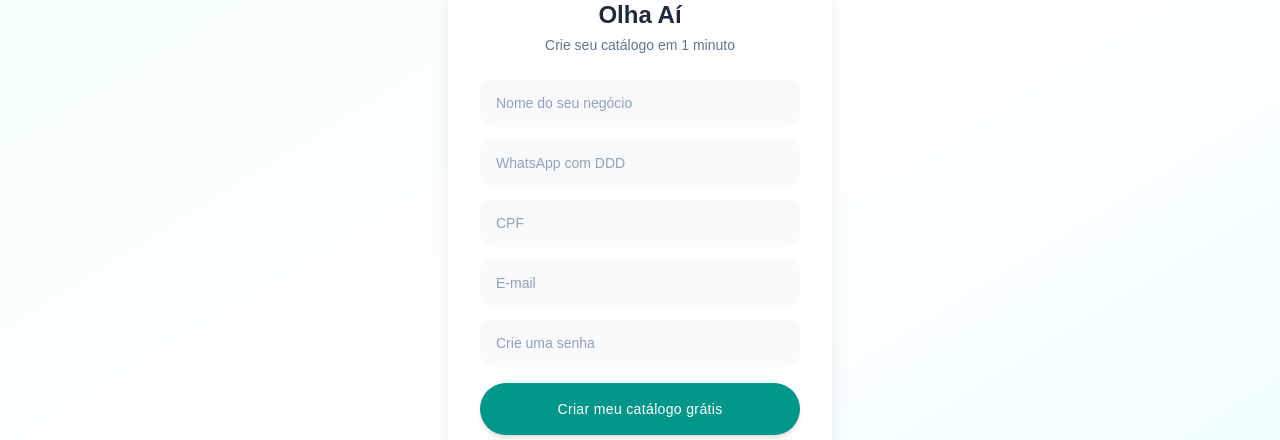
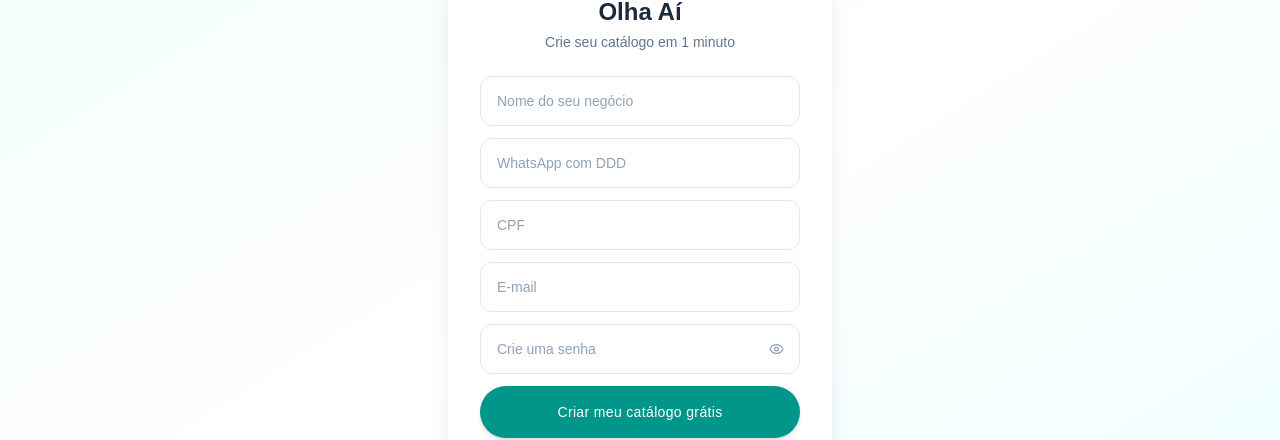
Before and after one commit to idsystems17/olha-ai, a Next.js app: page /cadastro in a window 1280 px wide. Shown: the part 165-605 px from the top of the page. Built offline with nearby package versions, Linux system fonts and the light colour scheme.

Commit message:
Aplica contraste de campos e toggle de senha no cadastro
Mesmo ajuste feito no login: campos com fundo branco e borda em
vez de cinza claro, e ícone de olho no campo de senha.

```diff
--- a/src/app/(auth)/cadastro/page.tsx
+++ b/src/app/(auth)/cadastro/page.tsx
@@ -6,7 +6,7 @@ import { useState } from 'react'
 import { useRouter } from 'next/navigation'
 import Link from 'next/link'
 import { createClient } from '@/lib/supabase/client'
-import { Loader2 } from 'lucide-react'
+import { Loader2, Eye, EyeOff } from 'lucide-react'
 
 function formatarCpf(valor: string): string {
   const digitos = valor.replace(/\D/g, '').slice(0, 11)
@@ -31,6 +31,7 @@ export default function CadastroPage() {
   const [cpf, setCpf] = useState('')
   const [email, setEmail] = useState('')
   const [senha, setSenha] = useState('')
+  const [mostrarSenha, setMostrarSenha] = useState(false)
   const [loading, setLoading] = useState(false)
   const [erro, setErro] = useState('')
 
@@ -85,7 +86,7 @@ export default function CadastroPage() {
             onChange={(e) => setNomeNegocio(e.target.value)}
             required
             maxLength={120}
-            className="w-full bg-slate-50 rounded-xl py-3.5 px-4 text-sm text-slate-700 placeholder:text-slate-400 outline-none focus:ring-2 focus:ring-teal-300 transition-all"
+            className="w-full bg-white border border-slate-200 rounded-xl py-3.5 px-4 text-sm text-slate-700 placeholder:text-slate-400 outline-none focus:ring-2 focus:ring-teal-300 transition-all"
           />
           <input
             type="tel"
@@ -93,7 +94,7 @@ export default function CadastroPage() {
             value={whatsapp}
             onChange={(e) => setWhatsapp(formatarWhatsapp(e.target.value))}
             required
-            className="w-full bg-slate-50 rounded-xl py-3.5 px-4 text-sm text-slate-700 placeholder:text-slate-400 outline-none focus:ring-2 focus:ring-teal-300 transition-all"
+            className="w-full bg-white border border-slate-200 rounded-xl py-3.5 px-4 text-sm text-slate-700 placeholder:text-slate-400 outline-none focus:ring-2 focus:ring-teal-300 transition-all"
           />
           <input
             type="text"
@@ -102,7 +103,7 @@ export default function CadastroPage() {
             onChange={(e) => setCpf(formatarCpf(e.target.value))}
             required
             inputMode="numeric"
-            className="w-full bg-slate-50 rounded-xl py-3.5 px-4 text-sm text-slate-700 placeholder:text-slate-400 outline-none focus:ring-2 focus:ring-teal-300 transition-all"
+            className="w-full bg-white border border-slate-200 rounded-xl py-3.5 px-4 text-sm text-slate-700 placeholder:text-slate-400 outline-none focus:ring-2 focus:ring-teal-300 transition-all"
           />
           <input
             type="email"
@@ -111,18 +112,28 @@ export default function CadastroPage() {
             onChange={(e) => setEmail(e.target.value)}
             required
             autoComplete="email"
-            className="w-full bg-slate-50 rounded-xl py-3.5 px-4 text-sm text-slate-700 placeholder:text-slate-400 outline-none focus:ring-2 focus:ring-teal-300 transition-all"
+            className="w-full bg-white border border-slate-200 rounded-xl py-3.5 px-4 text-sm text-slate-700 placeholder:text-slate-400 outline-none focus:ring-2 focus:ring-teal-300 transition-all"
           />
+          <div className="relative">
             <input
-            type="password"
+              type={mostrarSenha ? 'text' : 'password'}
               placeholder="Crie uma senha"
               value={senha}
               onChange={(e) => setSenha(e.target.value)}
               required
               minLength={8}
               autoComplete="new-password"
-            className="w-full bg-slate-50 rounded-xl py-3.5 px-4 text-sm text-slate-700 placeholder:text-slate-400 outline-none focus:ring-2 focus:ring-teal-300 transition-all"
+              className="w-full bg-white border border-slate-200 rounded-xl py-3.5 px-4 pr-11 text-sm text-slate-700 placeholder:text-slate-400 outline-none focus:ring-2 focus:ring-teal-300 transition-all"
             />
+            <button
+              type="button"
+              onClick={() => setMostrarSenha(!mostrarSenha)}
+              className="absolute right-4 top-1/2 -translate-y-1/2 text-slate-400"
+              aria-label={mostrarSenha ? 'Ocultar senha' : 'Mostrar senha'}
+            >
+              {mostrarSenha ? <EyeOff size={15} /> : <Eye size={15} />}
+            </button>
+          </div>
 
           {erro && <p className="text-rose-600 text-xs text-center py-1">{erro}</p>}
 
```
Lines whose indentation alone changed are shown as unchanged.
